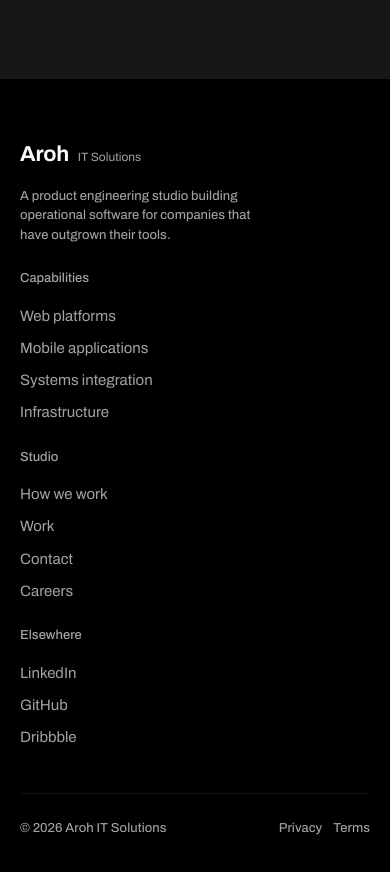
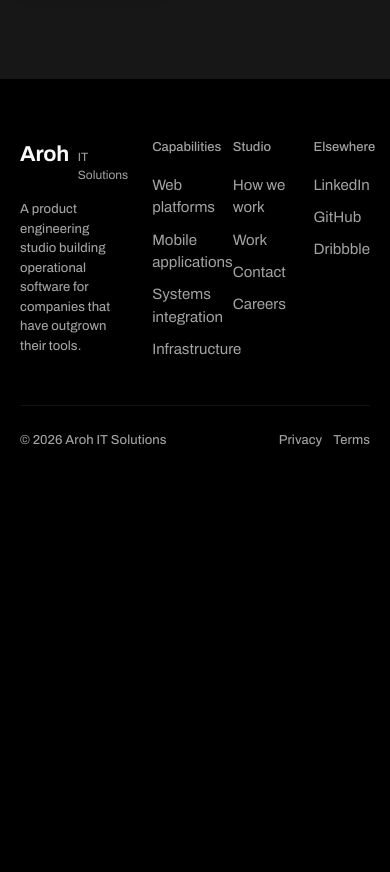
Before and after one commit to viveksethaliya/Aroh-IT-Solutions, a Next.js app: page / in a window 390 px wide. Shown: the part 4280-5152 px from the top of the page. After the commit the page ends 4764 px from the top, so only its background shows below. Built offline with nearby package versions, Linux system fonts and the light colour scheme.

Commit message:
Remove redundant !important from footer grid (N3)

```diff
--- a/src/app/globals.css
+++ b/src/app/globals.css
@@ -393,17 +393,6 @@
   filter: grayscale(1) contrast(1.06);
 }
 
-/* Footer responsive grid */
-@media (max-width: 860px) {
-  footer [style*="1.6fr repeat(3"] {
-    grid-template-columns: 1fr 1fr !important;
-  }
-}
-@media (max-width: 560px) {
-  footer [style*="1.6fr repeat(3"] {
-    grid-template-columns: 1fr !important;
-  }
-}
 
 /* ── prefers-reduced-motion ──────────────────────────────────────────── */
 @media (prefers-reduced-motion: reduce) {
```
